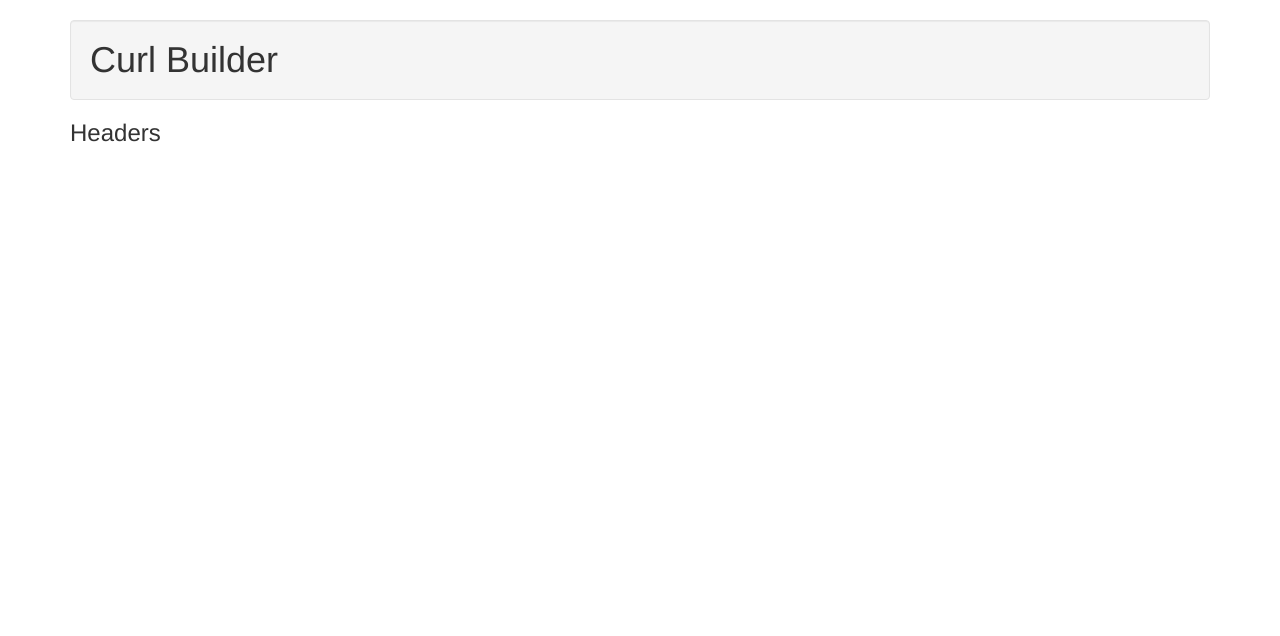
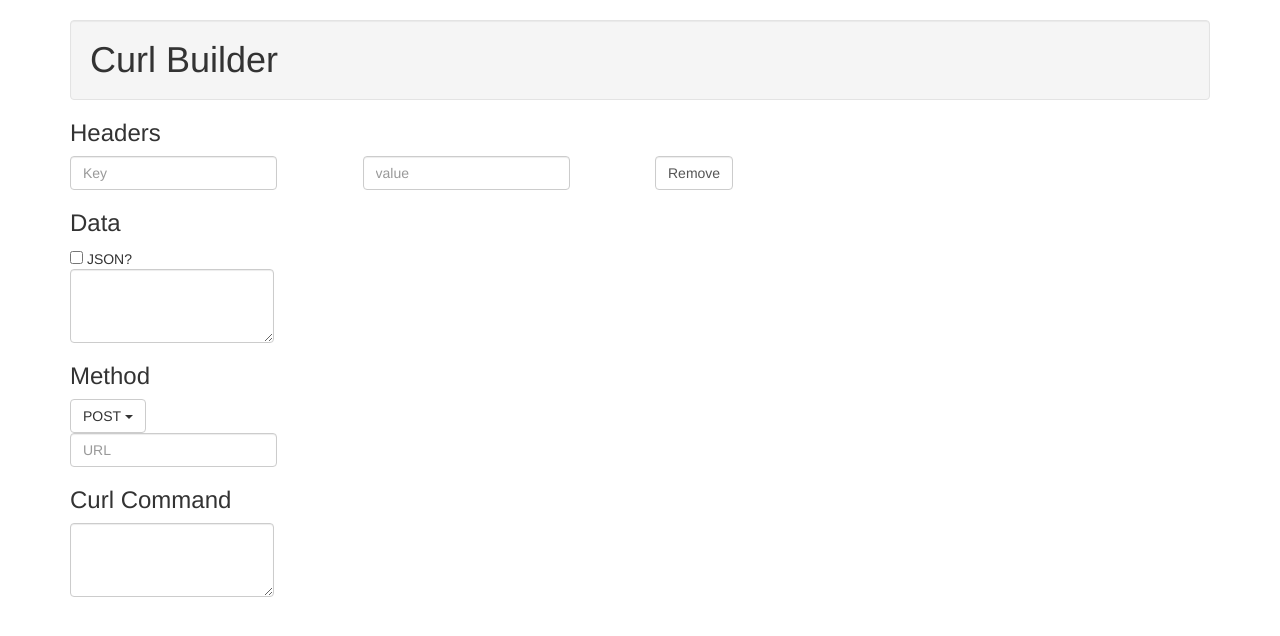
Before and after one commit to ScottNeaves/curl-builder, a Flask app: page / in a window 1280 px wide. Shown: the top 636 px of the page. Run offline with Flask 2, Linux system fonts and the light colour scheme; some libraries are stand-ins or nearby versions.

Commit message:
Added form elements

```diff
--- a/templates/index.html
+++ b/templates/index.html
@@ -17,6 +17,70 @@
 <body class="container">
   <h1 class="well">Curl Builder</h1>
   <h3>Headers</h3>
+  <form name="curlBuilder" id='headers' class="form-inline">
+     <div class="row">
+       <div class="form-group col-xs-3">
+           <label for="key" class="sr-only">Key</label>
+           <input id="key" class="form-control input-group-lg reg_name" type="text" name="key"
+                  title="Enter a key"
+                  placeholder="Key"/>
+       </div>
+       <div class="form-group col-xs-3">
+           <label for="value" class="sr-only"></label>
+           <input id="value" class="form-control input-group-lg reg_name" type="text" name="value"
+                  title="Enter a value"
+                  placeholder="value"/>
+       </div>
+       <div class="form-group col-xs-3">
+           <label for="Select Method" class="sr-only"></label>
+           <input id="remove" type="button" class="form-control input-group-lg reg_name" name="remove"
+                  title="Remove key/value pair" value="Remove"
+                  placeholder="remove"/>
+       </div>
+     </div>
+
+     <div class="row">
+       <div class=" form-group col-xs-3">
+         <h3>Data</h3>
+         <div class="checkbox">
+          <label>
+            <input type="checkbox"> JSON?
+          </label>
+        </div>
+        <textarea class="form-control" rows="3"></textarea>
+       </div>
+     </div>
+
+     <div class="row">
+       <div class="form-group col-xs-3">
+         <h3>Method</h3>
+           <div class="btn-group">
+             <button type="button" class="btn btn-default dropdown-toggle" data-toggle="dropdown" aria-haspopup="true" aria-expanded="false">
+              POST <span class="caret"></span>
+             </button>
+             <ul class="dropdown-menu">
+               <li><a href="#">PUT</a></li>
+               <li><a href="#">GET</a></li>
+               <li><a href="#">DELETE</a></li>
+             </ul>
+           </div>
+         <div>
+           <label for="value" class="sr-only"></label>
+           <input id="URL" class="form-control input-group-lg reg_name" type="text" name="URL"
+                  title="Enter a URL"
+                  placeholder="URL"/>
+         </div>
+       </div>
+     </div>
+
+     <div class="row">
+       <div class="form-group col-md-3">
+         <h3>Curl Command</h3>
+         <textarea class="form-control" rows="3"></textarea>
+      </div>
+    </div>
+
+ </form>
 
 </body>
 </html>
```
